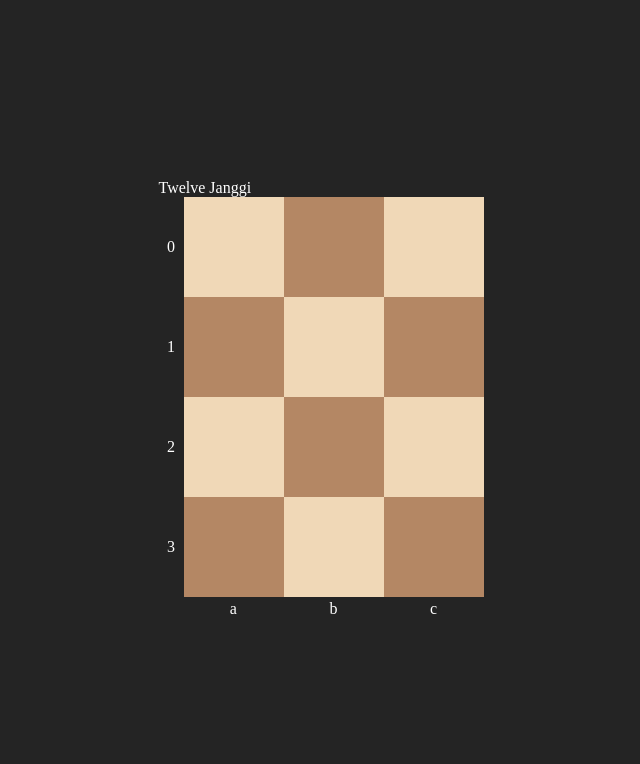
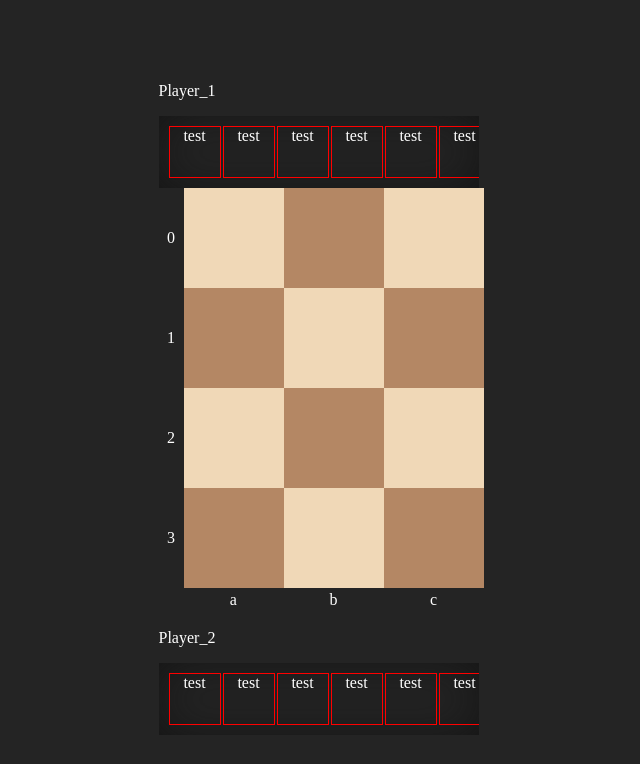
Before and after one commit to alancleetus/Twelve-Janggi, a React (Vite) app: page / in a window 1280 px wide. Shown: the top 764 px of the page, without its empty margins (319-959 px from the left). Built offline with nearby package versions, Linux system fonts and the light colour scheme.

Commit message:
adding player info area

```diff
--- a/src/App.jsx
+++ b/src/App.jsx
@@ -1,11 +1,13 @@
 import "./App.css";
 import Board from "./components/Board";
+import Player from "./components/Player";
 
 function App() {
   return (
     <div className="App">
-      <div>Twelve Janggi</div>
+      <Player key="1" playerId="1" />
       <Board />
+      <Player key="2" playerId="2" />
     </div>
   );
 }
--- /dev/null
+++ b/src/components/Player.css
@@ -0,0 +1,17 @@
+.player-box {
+  display: flex;
+  flex-direction: row;
+
+  background: #242424;
+  padding: 10px;
+  box-shadow: inset #101010 0px 0px 60px -12px;
+  width: 300px;
+  overflow-x: scroll;
+}
+.player-tile {
+  min-width: 50px;
+  min-height: 50px;
+  text-align: center;
+  border: 1px solid red;
+  margin-right: 2px;
+}
--- /dev/null
+++ b/src/components/Player.jsx
@@ -0,0 +1,20 @@
+import "./Player.css";
+const Player = ({ playerId }) => {
+  return (
+    <div className="player-area">
+      <p>Player_{playerId}</p>
+      <div className="player-box">
+        <div className="player-tile">test</div>
+        <div className="player-tile">test</div>
+        <div className="player-tile">test</div>
+        <div className="player-tile">test</div>
+        <div className="player-tile">test</div>
+        <div className="player-tile">test</div>
+        <div className="player-tile">test</div>
+        <div className="player-tile">test</div>
+      </div>
+    </div>
+  );
+};
+
+export default Player;
```
